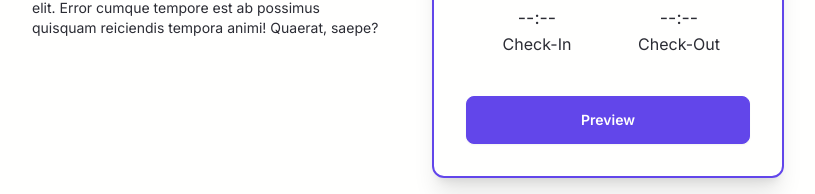
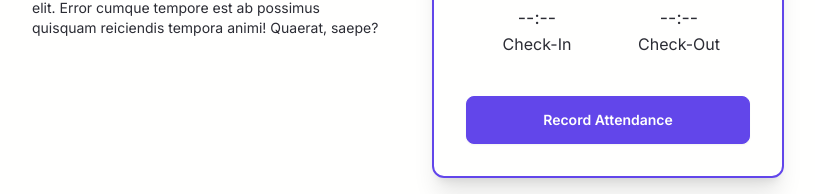
Before and after one commit to caturhidayat/nice-day, a Next.js app: page /hr in a window 1280 px wide. Shown: the part 382-576 px from the top of the page, without its empty margins (32-847 px from the left). Built offline with nearby package versions, Linux system fonts and the light colour scheme; no server answers.

Commit message:
refactor(app): change link button to event

```diff
--- a/app/hr/page.tsx
+++ b/app/hr/page.tsx
@@ -54,8 +54,9 @@ export default function page() {
               </div>
               <div className="card-actions justify-end"></div>
 
-              <button className="btn btn-primary">
-                <Link href="/hr/preview">Preview</Link>
+              <button className="btn btn-primary" onClick={redirectToPreview}>
+                {/* <Link href="/hr/preview">Preview</Link> */}
+                Record Attendance
               </button>
             </div>
           </div>
```
